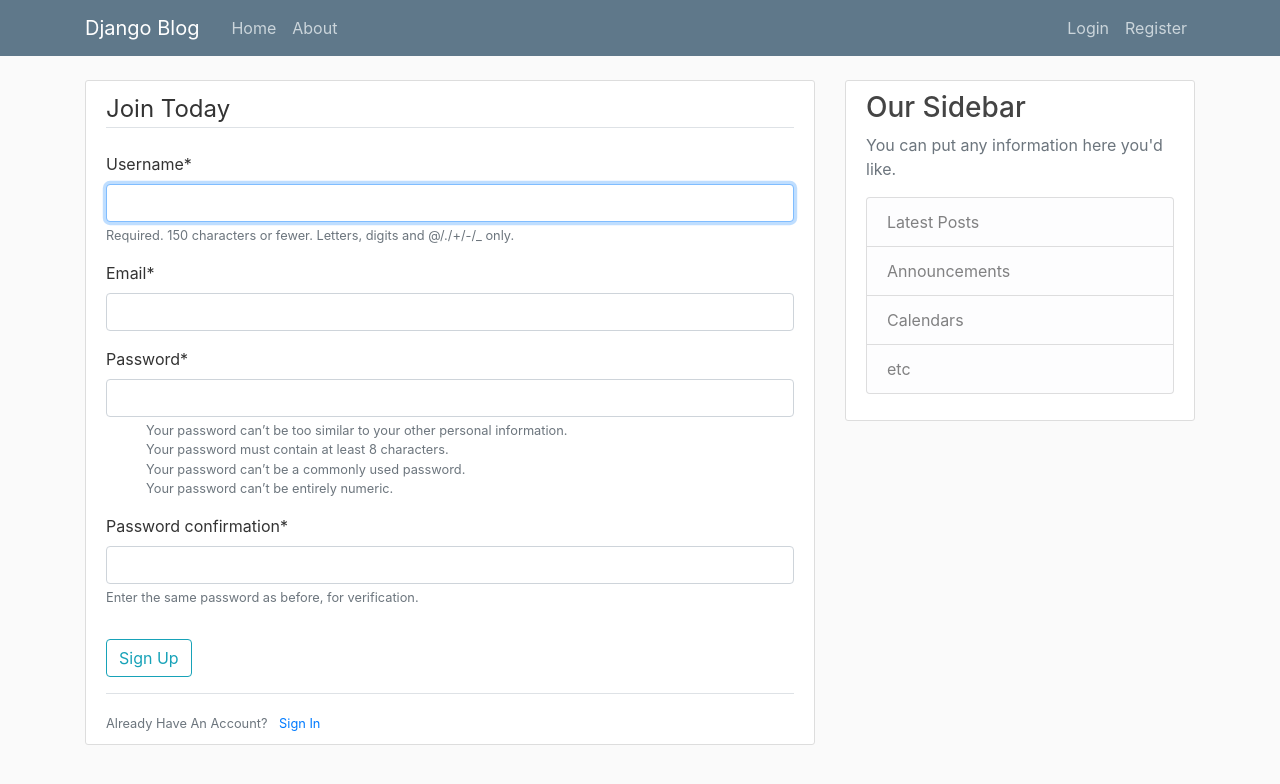
After one commit to McEazy2700/Django_Blog_Lesson, a Django app: page /register/ in a window 1280 px wide. The commit adds this page. Shown: the top 784 px of the page. Run offline with Django 4.2, Linux system fonts and the light colour scheme; some libraries are stand-ins or nearby versions.

Commit message:
Added registration page.

```diff
--- a/django_project/settings.py
+++ b/django_project/settings.py
@@ -38,6 +38,8 @@ INSTALLED_APPS = [
     'django.contrib.messages',
     'django.contrib.staticfiles',
     'blog.apps.BlogConfig',
+    'users.apps.UsersConfig',
+    'crispy_forms',
 ]
 
 MIDDLEWARE = [
@@ -123,3 +125,7 @@ STATICFILES_DIRS = [BASE_DIR / 'static']
 # https://docs.djangoproject.com/en/4.0/ref/settings/#default-auto-field
 
 DEFAULT_AUTO_FIELD = 'django.db.models.BigAutoField'
+
+
+# Django crispy_forms
+CRISPY_TEMPLATE_PACK = 'bootstrap4'
--- a/django_project/urls.py
+++ b/django_project/urls.py
@@ -15,8 +15,10 @@ Including another URLconf
 """
 from django.contrib import admin
 from django.urls import path, include
+from users import views as user_views
 
 urlpatterns = [
     path('admin/', admin.site.urls),
     path('', include('blog.urls')),
+    path('register/', user_views.register, name='register'),
 ]
--- a/static/css/main.css
+++ b/static/css/main.css
@@ -82,3 +82,8 @@ body {
   .account-heading {
     font-size: 2.5rem;
   }
+
+  #hint_id_password1 ul{
+    /* display: none; */
+    list-style: none;
+  }
--- a/templates/base.html
+++ b/templates/base.html
@@ -1,19 +1,22 @@
 {% load static %}
 <!DOCTYPE html>
-<html lang="en">
+<html>
 <head>
-    <meta charset="UTF-8">
-    <meta http-equiv="X-UA-Compatible" content="IE=edge">
-    <meta name="viewport" content="width=device-width, initial-scale=1.0">
-    <link href="https://cdn.jsdelivr.net/npm/bootstrap@5.2.0-beta1/dist/css/bootstrap.min.css" rel="stylesheet" integrity="sha384-0evHe/X+R7YkIZDRvuzKMRqM+OrBnVFBL6DOitfPri4tjfHxaWutUpFmBp4vmVor" crossorigin="anonymous">
+
+    <!-- Required meta tags -->
+    <meta charset="utf-8">
+    <meta name="viewport" content="width=device-width, initial-scale=1, shrink-to-fit=no">
+
+    <!-- Bootstrap CSS -->
+    <link rel="stylesheet" href="https://maxcdn.bootstrapcdn.com/bootstrap/4.0.0/css/bootstrap.min.css" integrity="sha384-Gn5384xqQ1aoWXA+058RXPxPg6fy4IWvTNh0E263XmFcJlSAwiGgFAW/dAiS6JXm" crossorigin="anonymous">
+
     <link rel="stylesheet" type="text/css" href="{% static 'css/main.css' %}">
-    {% block title %}
+
     {% if title %}
-            <title>Django Blog - {{post.title}}</title>
+        <title>Django Blog - {{ title }}</title>
     {% else %}
         <title>Django Blog</title>
     {% endif %}
-    {% endblock title %}
 </head>
 <body>
     <header class="site-header">
@@ -31,7 +34,7 @@
             <!-- Navbar Right Side -->
             <div class="navbar-nav">
               <a class="nav-item nav-link" href="#">Login</a>
-                <a class="nav-item nav-link" href="#">Register</a>
+              <a class="nav-item nav-link" href="{% url 'register' %}">Register</a>
             </div>
           </div>
         </div>
@@ -40,6 +43,13 @@
     <main role="main" class="container">
       <div class="row">
         <div class="col-md-8">
+          {% if messages %}
+            {% for message in messages %}
+              <div class="alert alert-{{ message.tags }}">
+                {{ message }}
+              </div>
+            {% endfor %}
+          {% endif %}
           {% block content %}{% endblock %}
         </div>
         <div class="col-md-4">
@@ -57,7 +67,11 @@
         </div>
       </div>
     </main>
-    <script src="https://cdn.jsdelivr.net/npm/bootstrap@5.2.0-beta1/dist/js/bootstrap.bundle.min.js" integrity="sha384-pprn3073KE6tl6bjs2QrFaJGz5/SUsLqktiwsUTF55Jfv3qYSDhgCecCxMW52nD2" crossorigin="anonymous"></script>
 
+    <!-- Optional JavaScript -->
+    <!-- jQuery first, then Popper.js, then Bootstrap JS -->
+    <script src="https://code.jquery.com/jquery-3.2.1.slim.min.js" integrity="sha384-KJ3o2DKtIkvYIK3UENzmM7KCkRr/rE9/Qpg6aAZGJwFDMVNA/GpGFF93hXpG5KkN" crossorigin="anonymous"></script>
+    <script src="https://cdnjs.cloudflare.com/ajax/libs/popper.js/1.12.9/umd/popper.min.js" integrity="sha384-ApNbgh9B+Y1QKtv3Rn7W3mgPxhU9K/ScQsAP7hUibX39j7fakFPskvXusvfa0b4Q" crossorigin="anonymous"></script>
+    <script src="https://maxcdn.bootstrapcdn.com/bootstrap/4.0.0/js/bootstrap.min.js" integrity="sha384-JZR6Spejh4U02d8jOt6vLEHfe/JQGiRRSQQxSfFWpi1MquVdAyjUar5+76PVCmYl" crossorigin="anonymous"></script>
 </body>
 </html>
--- /dev/null
+++ b/users/forms.py
@@ -0,0 +1,11 @@
+from django import forms
+from django.contrib.auth.models import User
+from django.contrib.auth.forms import UserCreationForm
+
+
+class UserRegisterForm(UserCreationForm):
+    email = forms.EmailField()
+
+    class Meta:
+        model = User
+        fields = ['username', 'email', 'password1', 'password2']
--- /dev/null
+++ b/users/templates/users/register.html
@@ -0,0 +1,21 @@
+{% extends "base.html" %}
+{% load crispy_forms_tags %}
+{% block content %}
+    <div class="content-section">
+        <form method="POST">
+            {% csrf_token %}
+            <fieldset class="form-group">
+                <legend class="border-bottom mb-4">Join Today</legend>
+                {{ form|crispy }}
+            </fieldset>
+            <div class="form-group">
+                <button class="btn btn-outline-info" type="submit">Sign Up</button>
+            </div>
+        </form>
+        <div class="border-top pt-3">
+            <small class="text-muted">
+                Already Have An Account? <a class="ml-2" href="#">Sign In</a>
+            </small>
+        </div>
+    </div>
+{% endblock content %}
--- a/users/views.py
+++ b/users/views.py
@@ -1,3 +1,17 @@
-from django.shortcuts import render
+from django.shortcuts import render, redirect
+from django.contrib import messages
+from .forms import UserRegisterForm
+# Create your views here.
 
-# Create your views here.
+def register(request):
+    if request.method == 'POST':
+        form = UserRegisterForm(request.POST)
+        if form.is_valid():
+            form.save()
+            username = form.cleaned_data.get('username')
+            messages.success(request, f'Account created for {username}!')
+            return redirect('blog-home')
+    else:
+        form = UserRegisterForm()
+
+    return render(request, 'users/register.html', {'form': form})
```
Also changed, not shown: db.sqlite3. Lines whose indentation alone changed are shown as unchanged.
